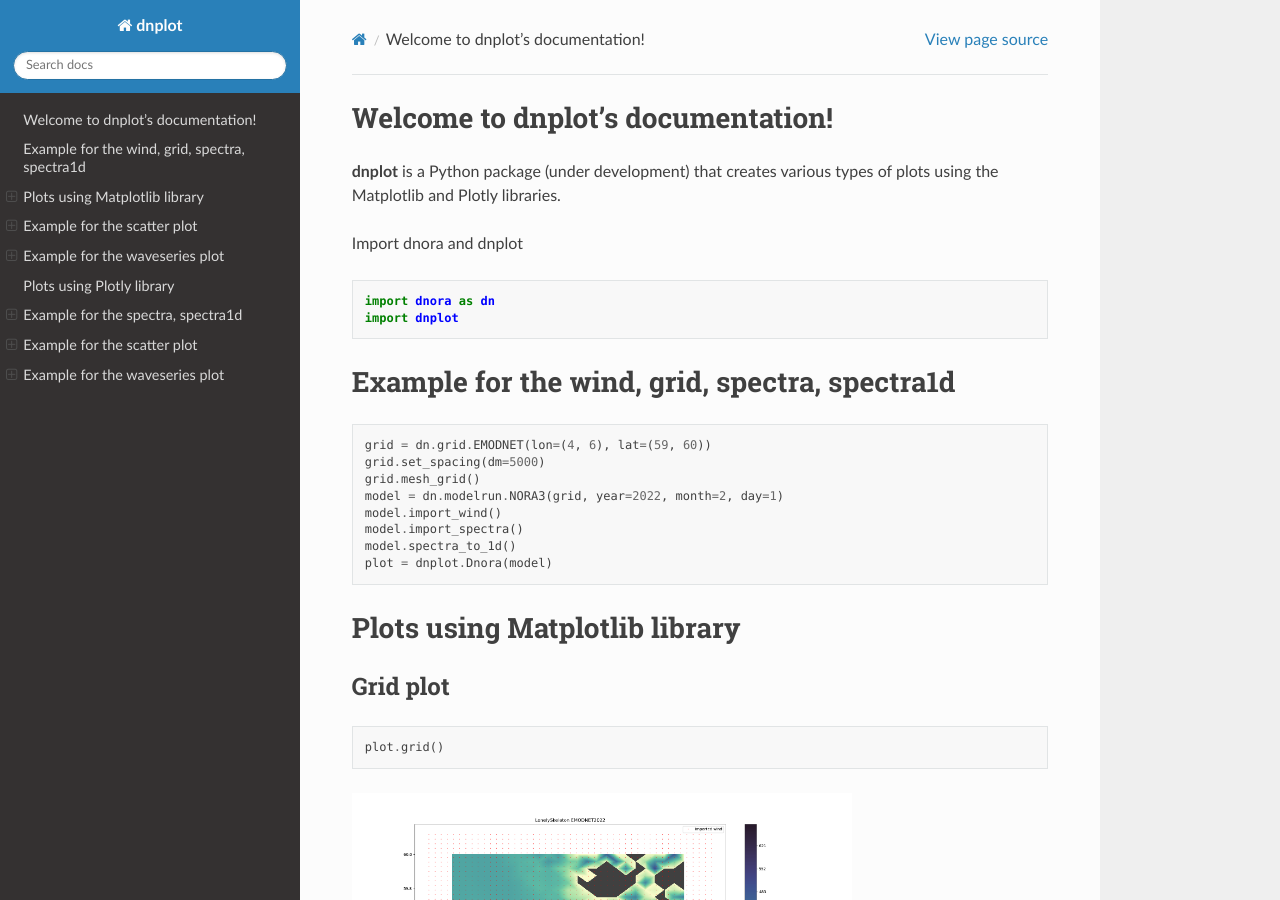
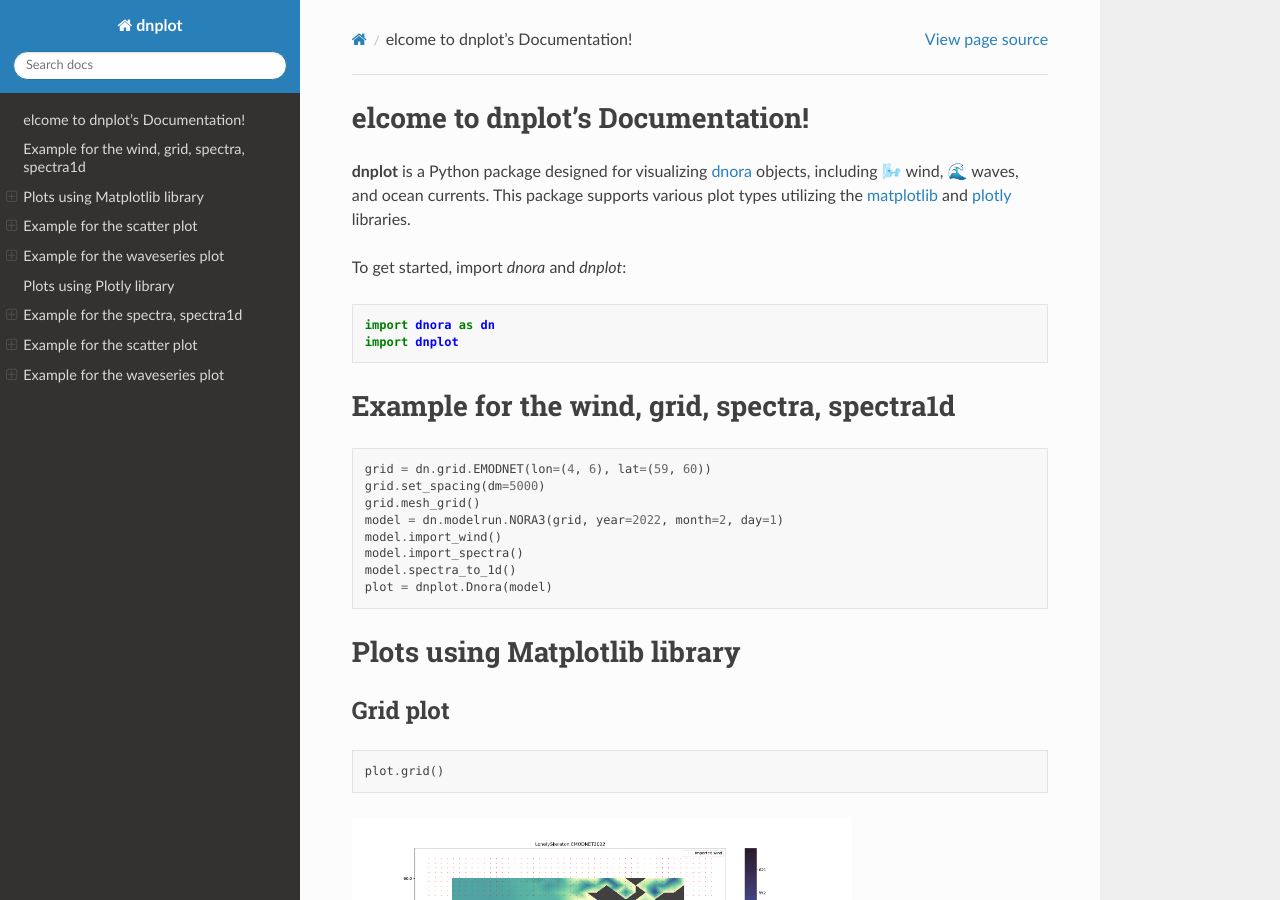
Before and after one commit to bjorkqvi/dnplot, a Sphinx documentation site: the page built from docs/index.rst, in a window 1280 px wide and 900 px high. Built offline with Sphinx 7.4.7 and the Read the Docs theme 2.0.0, drawn with Linux system fonts in a browser that asks for light colours.

Commit message:
Update index.rst

```diff
--- a/docs/index.rst
+++ b/docs/index.rst
@@ -1,10 +1,10 @@
-Welcome to dnplot's documentation!
-=================================
+elcome to dnplot's Documentation!
+==================================
 
-**dnplot** is a Python package (under development) that creates various types of plots using the Matplotlib and Plotly libraries.
+**dnplot** is a Python package designed for visualizing `dnora <https://github.com/MET-OM/dnora>`_ objects, including 🌬️ wind, 🌊 waves, and ocean currents.
+This package supports various plot types utilizing the `matplotlib <https://matplotlib.org/>`_ and `plotly <https://plotly.com/>`_ libraries.
 
-
-Import dnora and dnplot
+To get started, import `dnora` and `dnplot`:
 
 .. code-block:: python
 
```
